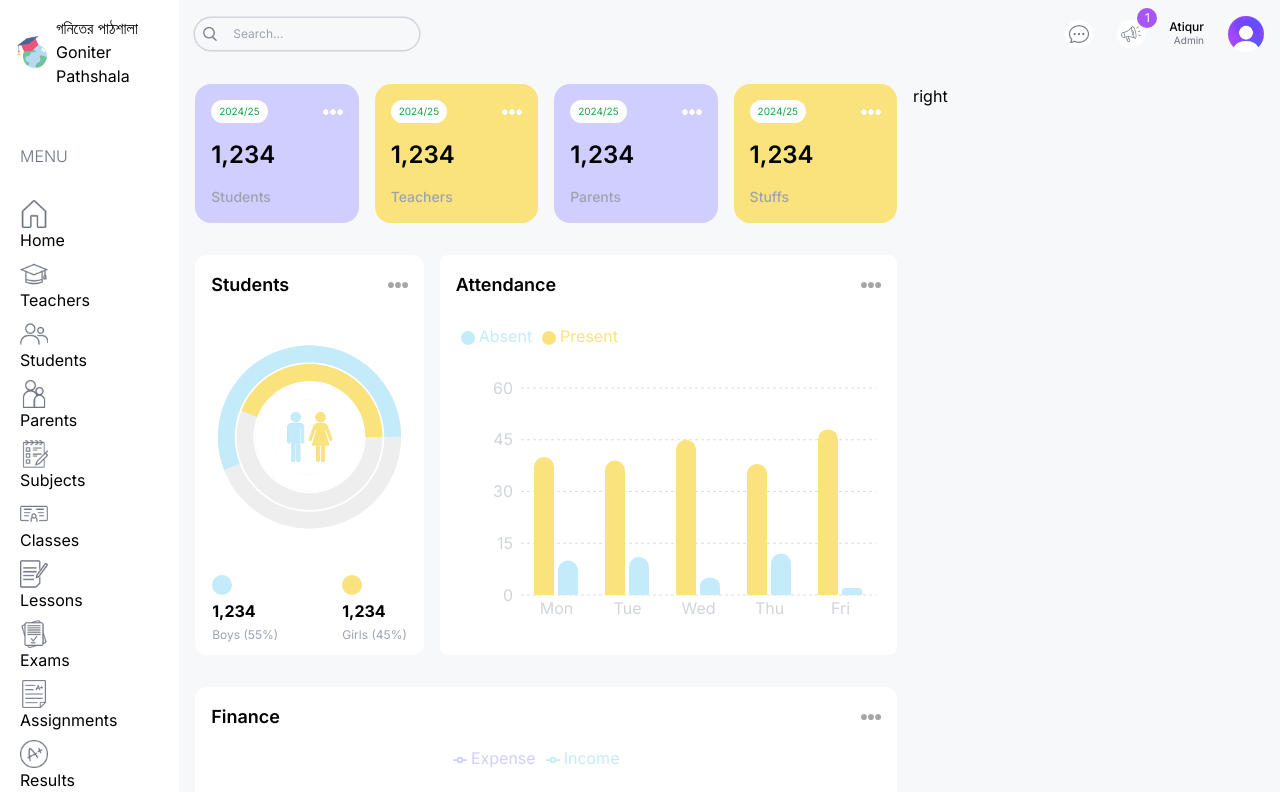
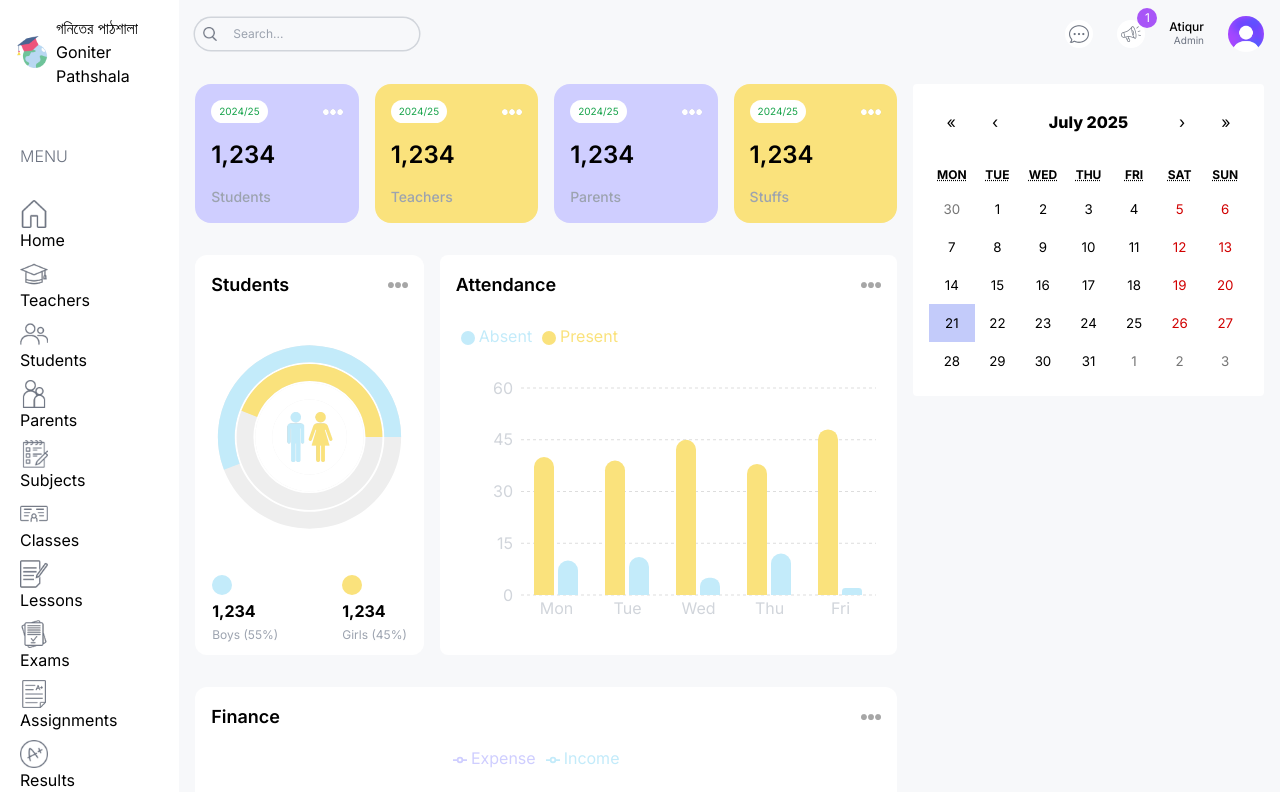
Before and after one commit to theatiq/goniter-pathshala, a Next.js app: page /admin in a window 1280 px wide. Shown: the top 792 px of the page. Built offline with nearby package versions, Linux system fonts and the light colour scheme.

Commit message:
Event Calendar added

```diff
--- a/package.json
+++ b/package.json
@@ -11,6 +11,7 @@
   "dependencies": {
     "next": "14.2.5",
     "react": "^18",
+    "react-calendar": "^6.0.0",
     "react-dom": "^18",
     "recharts": "^3.1.0"
   },
--- a/src/app/(dashboard)/admin/page.tsx
+++ b/src/app/(dashboard)/admin/page.tsx
@@ -1,5 +1,6 @@
 import AttendanceChart from "@/components/AttendanceChart";
 import CountChart from "@/components/CountChart";
+import EventCalendar from "@/components/EventCalendar";
 import FinanceChart from "@/components/FinanceChart";
 import UserCard from "@/components/UserCard";
 
@@ -33,7 +34,9 @@
         </div>
       </div>
       {/* Right */}
-      <div className="w-full lg:w-1/3">right</div>
+      <div className="w-full lg:w-1/3 flex flex-col gap-8">
+        <EventCalendar />
+      </div>
     </div>
   );
 };
--- a/src/app/globals.css
+++ b/src/app/globals.css
@@ -1,3 +1,18 @@
 @tailwind base;
 @tailwind components;
 @tailwind utilities;
+
+.react-calendar {
+  width: 100% !important;
+  border: none !important;
+  font-family: "inter", sans-serif !important  ;
+}
+
+.react-calendar__navigation__label__labelText {
+  font-weight: 800 !important;
+}
+
+.react-calendar__tile--active {
+  background-color: #c3cbfa !important;
+  color: black !important;
+}
--- /dev/null
+++ b/src/components/EventCalendar.tsx
@@ -0,0 +1,41 @@
+"use client";
+import 'react-calendar/dist/Calendar.css';
+import { useState } from "react";
+import Calendar from "react-calendar";
+
+type ValuePiece = Date | null;
+type Value = ValuePiece | [ValuePiece, ValuePiece];
+
+// TEMPORARY
+const events = [
+  {
+    id: 1,
+    title: "Lorem ipsum dolor",
+    time: "12:00 PM - 2:00 PM",
+    description: "Lorem ipsum dolor sit amet, consectetur adipiscing elit.",
+  },
+  {
+    id: 2,
+    title: "Lorem ipsum dolor",
+    time: "12:00 PM - 2:00 PM",
+    description: "Lorem ipsum dolor sit amet, consectetur adipiscing elit.",
+  },
+  {
+    id: 3,
+    title: "Lorem ipsum dolor",
+    time: "12:00 PM - 2:00 PM",
+    description: "Lorem ipsum dolor sit amet, consectetur adipiscing elit.",
+  },
+];
+
+
+const EventCalendar = () => {
+  const [value, onChange] = useState<Value>(new Date());
+  return (
+    <div className="bg-white p-4 rounded">
+      <Calendar onChange={onChange} value={value} />
+    </div>
+  );
+};
+
+export default EventCalendar;
```
Also changed, not shown: 1 other file (tests, documents, lock files or other folders).
